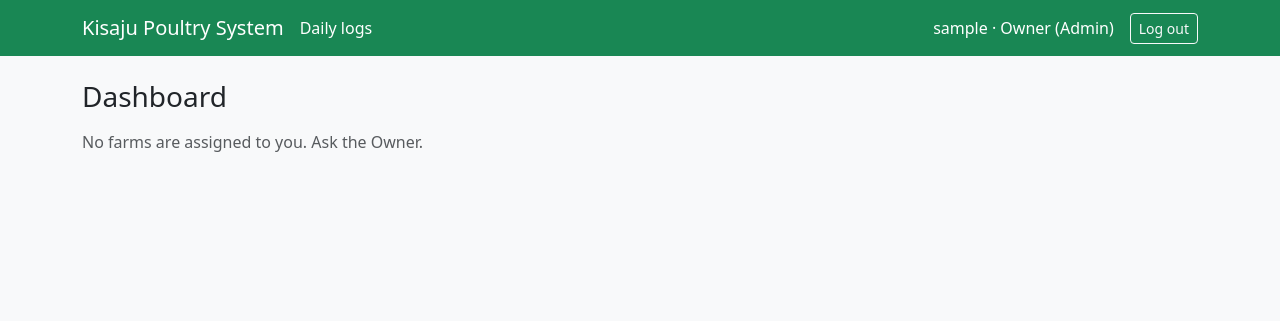
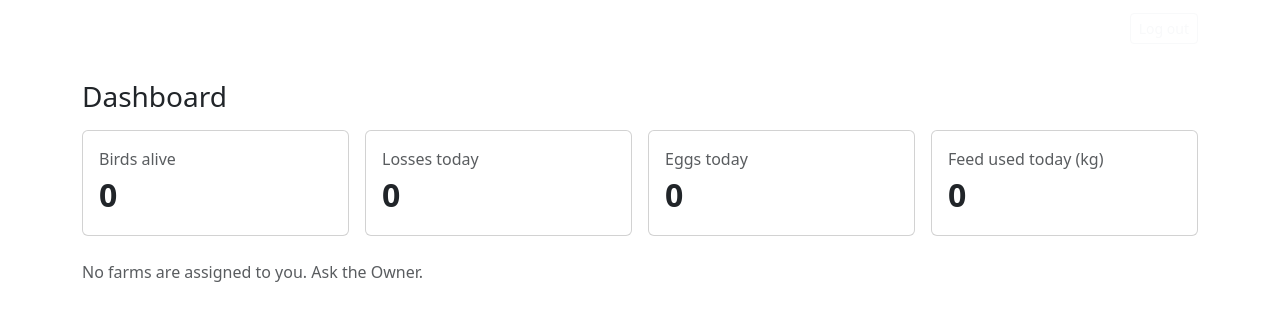
Before and after one commit to EcclahNdege/kisaju, a Django app: page / in a window 1280 px wide. Shown: the top 321 px of the page. Run offline with Django 5.2, Linux system fonts and the light colour scheme; the visitor is signed in with stand-in values (Sample User, id 1); data that the repository does not hold is empty.

Commit message:
Dashboard: live bird count, today's losses, eggs and feed

```diff
--- a/config/settings.py
+++ b/config/settings.py
@@ -119,7 +119,7 @@ USE_TZ = True
 # https://docs.djangoproject.com/en/6.1/howto/static-files/
 
 STATIC_URL = 'static/'
-
+STATICFILES_DIRS = [BASE_DIR / 'static']
 
 # Email
 # https://docs.djangoproject.com/en/6.1/topics/email/#topic-email-configuration
--- a/farms/views.py
+++ b/farms/views.py
@@ -1,10 +1,36 @@
 from django.contrib.auth.decorators import login_required
+from django.db.models import Q, Sum
 from django.shortcuts import render
+from django.utils import timezone
 
 from .access import visible_farms
+from .models import Flock
 
 
 @login_required
 def dashboard(request):
-    farms = visible_farms(request.user).prefetch_related('houses__flocks')
-    return render(request, 'dashboard.html', {'farms': farms})
+    farms = visible_farms(request.user)
+    flocks = Flock.objects.filter(
+        status=Flock.Status.ACTIVE, house__farm__in=farms
+    )
+
+    today = timezone.localdate()
+    on_today = Q(daily_logs__date=today)
+    totals = flocks.aggregate(
+        deaths=Sum('daily_logs__deaths', filter=on_today),
+        culls=Sum('daily_logs__culls', filter=on_today),
+        feed=Sum('daily_logs__feed_used_kg', filter=on_today),
+        eggs=Sum('daily_logs__eggs_collected', filter=on_today),
+    )
+
+    stats = {
+        'live_birds': sum(f.live_birds for f in flocks),
+        'losses_today': (totals['deaths'] or 0) + (totals['culls'] or 0),
+        'eggs_today': totals['eggs'] or 0,
+        'feed_today': totals['feed'] or 0,
+    }
+
+    return render(request, 'dashboard.html', {
+        'farms': farms.prefetch_related('houses__flocks'),
+        'stats': stats,
+    })
--- a/templates/base.html
+++ b/templates/base.html
@@ -1,3 +1,4 @@
+{% load static %}
 <!doctype html>
 <html lang="en">
 <head>
@@ -5,13 +6,15 @@
   <meta name="viewport" content="width=device-width, initial-scale=1">
   <title>{% block title %}Kisaju Poultry System{% endblock %}</title>
   <link href="https://cdn.jsdelivr.net/npm/bootstrap@5.3.3/dist/css/bootstrap.min.css" rel="stylesheet">
+  <link href="{% static 'css/style.css' %}" rel="stylesheet">
 </head>
-<body class="bg-light">
+<body>
 {% if user.is_authenticated %}
-<nav class="navbar navbar-dark bg-success mb-4">
+<nav class="navbar navbar-dark app-nav mb-4">
   <div class="container">
     <a class="navbar-brand" href="{% url 'dashboard' %}">Kisaju Poultry System</a>
-    <a class="nav-link text-white me-auto" href="{% url 'log_list' %}">Daily logs</a>    <div class="d-flex align-items-center text-white">
+    <a class="nav-link text-white me-auto" href="{% url 'log_list' %}">Daily logs</a>
+    <div class="d-flex align-items-center text-white">
       <span class="me-3">{{ user.username }} · {{ user.get_role_display }}</span>
       <form method="post" action="{% url 'logout' %}" class="m-0">
         {% csrf_token %}
@@ -22,7 +25,7 @@
 </nav>
 {% endif %}
 <main class="container">
-    {% for m in messages %}
+  {% for m in messages %}
     <div class="alert alert-success">{{ m }}</div>
   {% endfor %}
   {% block content %}{% endblock %}
--- a/templates/dashboard.html
+++ b/templates/dashboard.html
@@ -1,6 +1,33 @@
 {% extends "base.html" %}
 {% block content %}
 <h3 class="mb-3">Dashboard</h3>
+
+<div class="row g-3 mb-4">
+  <div class="col-6 col-lg-3">
+    <div class="card p-3">
+      <div class="text-muted">Birds alive</div>
+      <div class="fs-2 fw-semibold">{{ stats.live_birds }}</div>
+    </div>
+  </div>
+  <div class="col-6 col-lg-3">
+    <div class="card p-3">
+      <div class="text-muted">Losses today</div>
+      <div class="fs-2 fw-semibold">{{ stats.losses_today }}</div>
+    </div>
+  </div>
+  <div class="col-6 col-lg-3">
+    <div class="card p-3">
+      <div class="text-muted">Eggs today</div>
+      <div class="fs-2 fw-semibold">{{ stats.eggs_today }}</div>
+    </div>
+  </div>
+  <div class="col-6 col-lg-3">
+    <div class="card p-3">
+      <div class="text-muted">Feed used today (kg)</div>
+      <div class="fs-2 fw-semibold">{{ stats.feed_today }}</div>
+    </div>
+  </div>
+</div>
 
 {% for farm in farms %}
 <div class="card mb-3">
@@ -12,18 +39,23 @@
       <h6>{{ house.name }} <small class="text-muted">capacity {{ house.capacity }}</small></h6>
       <table class="table table-sm mb-3">
         <thead>
-          <tr><th>Flock</th><th>Breed</th><th>Started with</th><th>Arrived</th><th>Status</th></tr>
+          <tr>
+            <th>Flock</th><th>Breed</th><th>Started with</th>
+            <th>Alive now</th><th>Mortality %</th><th>Arrived</th><th>Status</th>
+          </tr>
         </thead>
         {% for flock in house.flocks.all %}
         <tr>
           <td>{{ flock.code }}</td>
           <td>{{ flock.breed }}</td>
           <td>{{ flock.initial_quantity }}</td>
+          <td>{{ flock.live_birds }}</td>
+          <td>{{ flock.mortality_rate }}</td>
           <td>{{ flock.arrival_date }}</td>
           <td>{{ flock.get_status_display }}</td>
         </tr>
         {% empty %}
-        <tr><td colspan="5" class="text-muted">No flocks in this house.</td></tr>
+        <tr><td colspan="7" class="text-muted">No flocks in this house.</td></tr>
         {% endfor %}
       </table>
     {% empty %}
```
